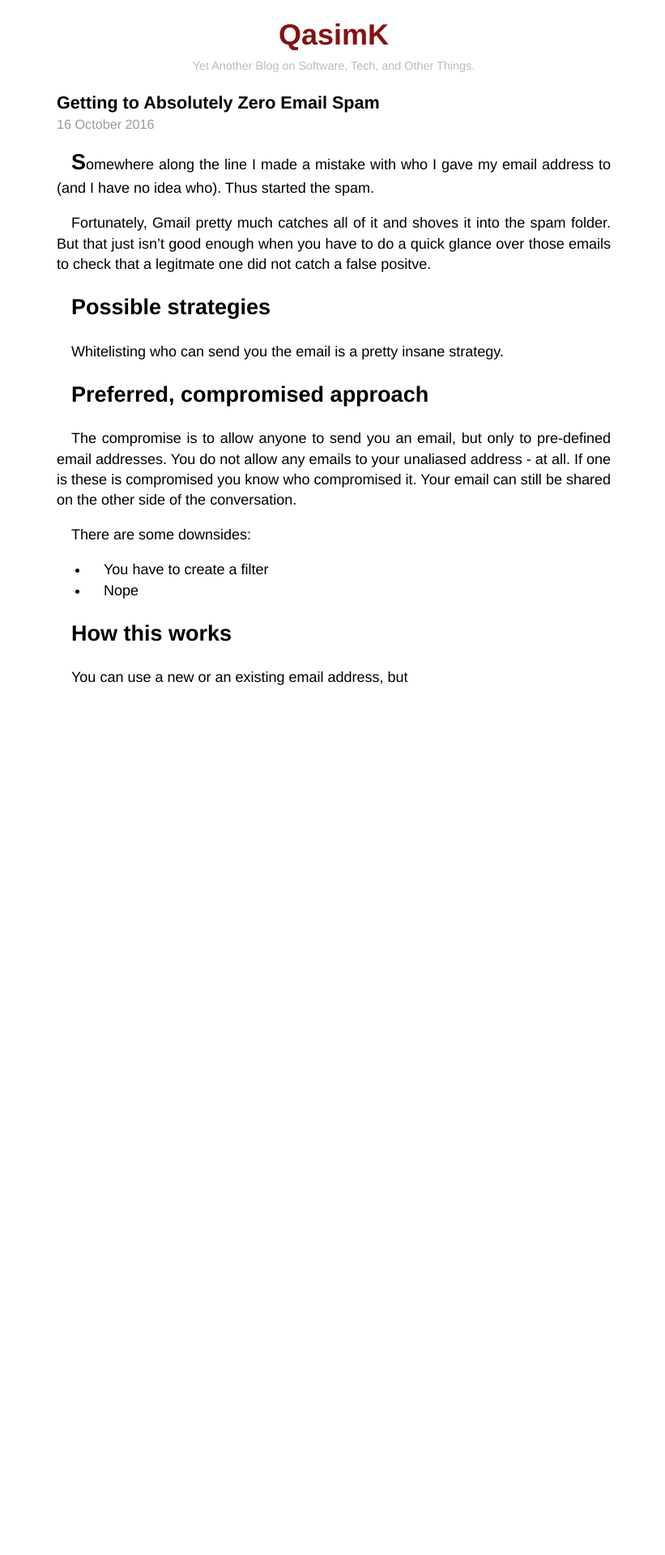
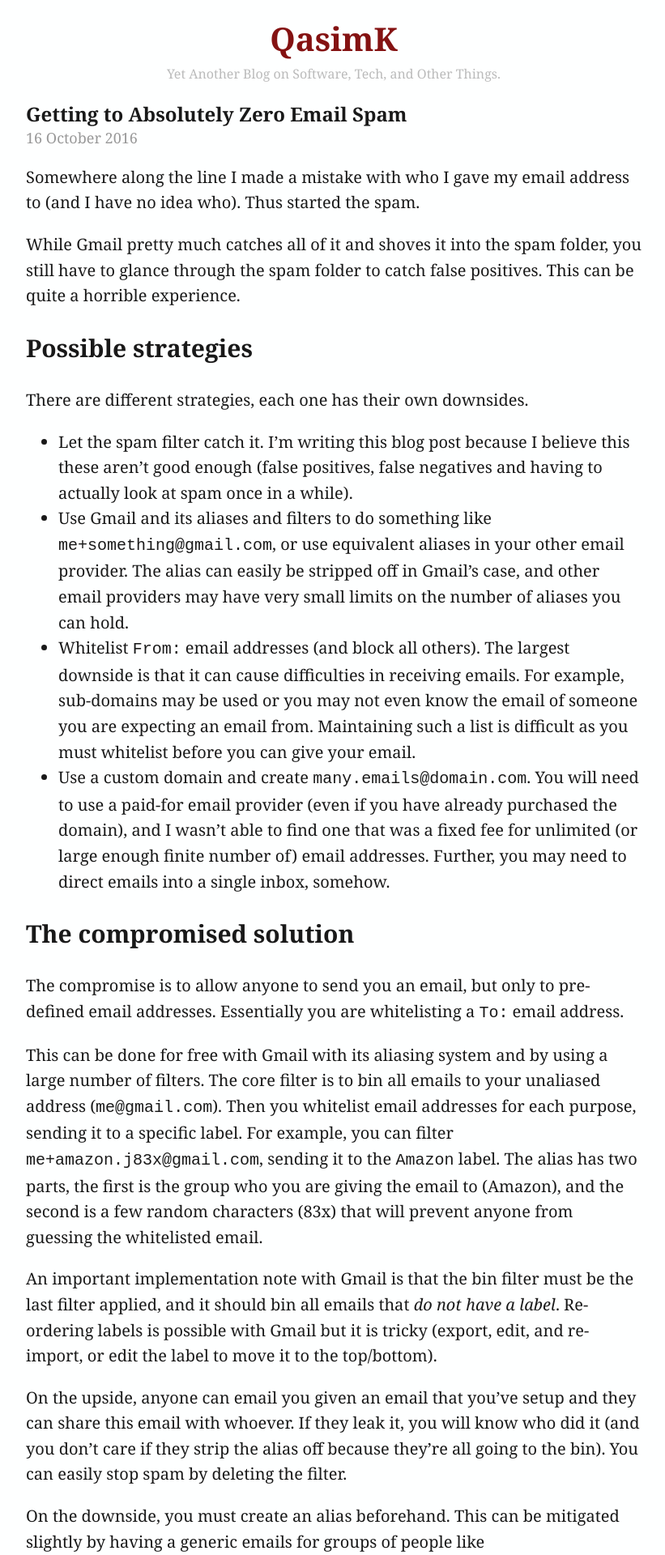
Before and after one commit to QasimK/qasimk.github.io, a Jekyll site: the page built from _posts/2016-10-16-absolutely-zero-email-spam.md, in a window 1280 px wide. Shown: the top 1920 px of the page at 81% size, without its empty margins (228-1049 px from the left). Built offline with Jekyll 4.4.1, drawn with Linux system fonts in a browser that asks for light colours; before the commit the page ends 900 px from its top, so only the background shows below that; some of the changed text lies outside the part shown.

Commit message:
Finish zero email spam

```diff
--- a/_layouts/default.html
+++ b/_layouts/default.html
@@ -7,6 +7,7 @@
     <title>{% if page.title %}{{ page.title }}{% else %}{{ site.title }}{% endif %}</title>
     <meta name="description" content="{{ site.description }}">
 
+    <link rel="stylesheet" href="https://fonts.googleapis.com/css?family=Noto+Serif:400,400i,700,700i">
     <link rel="stylesheet" href="{{ '/css/main.css' | prepend: site.baseurl }}">
     <link rel="canonical" href="{{ page.url | replace:'index.html','' | prepend: site.baseurl }}">
   </head>
--- a/_posts/2016-10-16-absolutely-zero-email-spam.markdown
+++ /dev/null
@@ -1,34 +0,0 @@
----
-layout: post
-title:  "Getting to Absolutely Zero Email Spam"
-date:   2016-10-16 17:41:27 +0100
-tags:
----
-Somewhere along the line I made a mistake with who I gave my email address to
-(and I have no idea who).
-Thus started the spam.
-
-Fortunately, Gmail pretty much catches all of it and shoves it into the spam folder.
-But that just isn't good enough when you have to do a quick glance over those emails
-to check that a legitmate one did not catch a false positve.
-
-## Possible strategies
-
-Whitelisting who can send you the email is a pretty insane strategy.
-
-## Preferred, compromised approach
-
-The compromise is to allow anyone to send you an email, but only to pre-defined
-email addresses.
-You do not allow any emails to your unaliased address - at all.
-If one is these is compromised you know who compromised it.
-Your email can still be shared on the other side of the conversation.
-
-There are some downsides:
-- You have to create a filter
-- Nope
-
-
-## How this works
-
-You can use a new or an existing email address, but
--- /dev/null
+++ b/_posts/2016-10-16-absolutely-zero-email-spam.md
@@ -0,0 +1,47 @@
+---
+layout: post
+title:  "Getting to Absolutely Zero Email Spam"
+date:   2016-10-16 17:41:27 +0100
+tags:   "Life Hack"
+---
+Somewhere along the line I made a mistake with who I gave my email address to (and I have no idea who).
+Thus started the spam.
+
+While Gmail pretty much catches all of it and shoves it into the spam folder, you still have to glance through the spam folder to catch false positives. This can be quite a horrible experience.
+
+## Possible strategies
+
+There are different strategies, each one has their own downsides.
+
+- Let the spam filter catch it. I'm writing this blog post because I believe this these aren't good enough (false positives, false negatives and having to actually look at spam once in a while).
+- Use Gmail and its aliases and filters to do something like `me+something@gmail.com`, or use equivalent aliases in your other email provider. The alias can easily be stripped off in Gmail's case, and other email providers may have very small limits on the number of aliases you can hold.
+- Whitelist `From:` email addresses (and block all others). The largest downside is that it can cause difficulties in receiving emails. For example, sub-domains may be used or you may not even know the email of someone you are expecting an email from. Maintaining such a list is difficult as you must whitelist before you can give your email.
+- Use a custom domain and create `many.emails@domain.com`. You will need to use a paid-for email provider (even if you have already purchased the domain), and I wasn't able to find one that was a fixed fee for unlimited (or large enough finite number of) email addresses. Further, you may need to direct emails into a single inbox, somehow.
+
+## The compromised solution
+
+The compromise is to allow anyone to send you an email, but only to pre-defined email addresses. Essentially you are whitelisting a `To:` email address.
+
+This can be done for free with Gmail with its aliasing system and by using a large number of filters. The core filter is to bin all emails to your unaliased address (`me@gmail.com`). Then you whitelist email addresses for each purpose, sending it to a specific label. For example, you can filter `me+amazon.j83x@gmail.com`, sending it to the `Amazon` label. The alias has two parts, the first is the group who you are giving the email to (Amazon), and the second is a few random characters (83x) that will prevent anyone from guessing the whitelisted email.
+
+An important implementation note with Gmail is that the bin filter must be the last filter applied, and it should bin all emails that *do not have a label*. Re-ordering labels is possible with Gmail but it is tricky (export, edit, and re-import, or edit the label to move it to the top/bottom).
+
+On the upside, anyone can email you given an email that you've setup and they can share this email with whoever. If they leak it, you will know who did it (and you don't care if they strip the alias off because they're all going to the bin). You can easily stop spam by deleting the filter.
+
+On the downside, you must create an alias beforehand. This can be mitigated slightly by having a generic emails for groups of people like `me+friends.u87v@gmail.com`.
+
+The system is easier to manage if you use a password manager that will keep track of your login details (email/username + password) for each service. I really hope you are using one.
+
+## Things to consider
+
+- Emailing can be trickier since you must email from the appropriate aliased email (or have a generic one for certain purposes which is ephemeral and changed every few months, e.g. `me+customersupport.u89sdf@gmail.com`)
+- Emailing can be even trickier - on an iPhone (iOS 9) in order to change the `From:` email, you must set up Gmail manually as IMAP and maintain a list of valid `From:` emails for that account (setting each one up through settings).
+- Some services do not allow the use of a plus sign in the email. Sigh.
+
+## I lament the fact this is necessary
+
+It's a terrible shame that emails **are** leaked by third-parties that you trusted. Their systems can be hacked (and really, truly this happens far more often than you may think) where they will find email addresses in plaintext, or worse, they'll just sell them. You have situations all the way in between these two. They may just have accidentally shared your email when mass-emailing, or given your email to a third-party that they themselves trusted.
+
+Spam is a very difficult problem to solve simply judging by the fact that I'm writing this post in 2016. It has been around for a long time in emails, forums, and real-life post. This solution mitigates the spam in just one aspect of our lives.
+
+Can I put up an email address for this blog? Possibly. I certainly have the capability to change it easily if the spam becomes too much.
--- a/_sass/themes/_light.sass
+++ b/_sass/themes/_light.sass
@@ -4,8 +4,9 @@ html
 
 body
     line-height: 1.4
-    font-size: 1.125em
-    font-family: Helvetica, Arial, sans-serif
+    font-size: 1.25em
+    font-family: 'Noto Serif', 'Trirong', Helvetica, Arial, sans-serif
+    color: rgba(0, 0, 0, 0.9)
 
 a
     &:link, &:visited
@@ -29,6 +30,13 @@ a
 
 small
     color: #bbb
+
+/*ul
+    list-style: none
+
+    > li::before
+        padding-right: 30px
+        content: '•'*/
 
 .site-header
     margin: 1em
@@ -82,9 +90,4 @@ small
 
 .post__content
     margin-top: 1em
-    text-indent: 1em
-    text-align: justify
-
-    &>:first-child::first-letter
-        font-size: 1.5em
-        font-weight: bold
+    line-height: 1.58
```
Also changed, not shown: index.md (+1 -1 lines).
